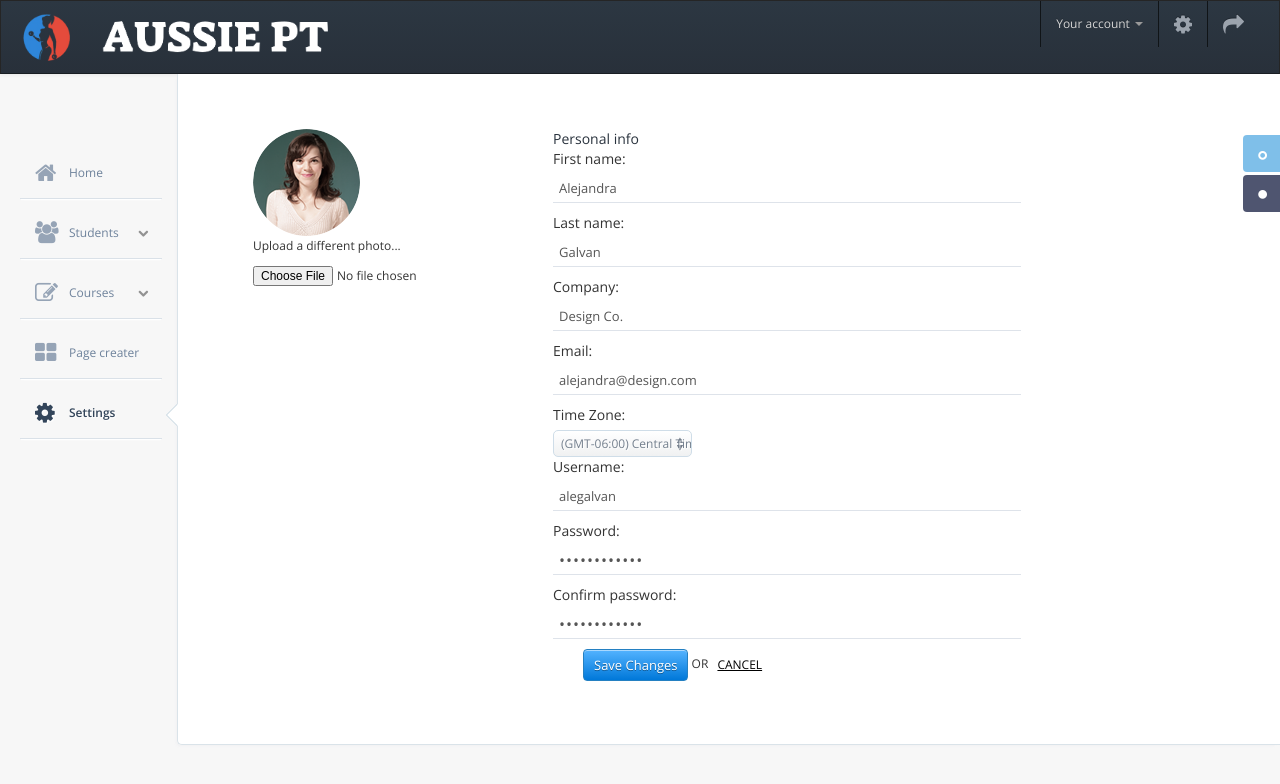
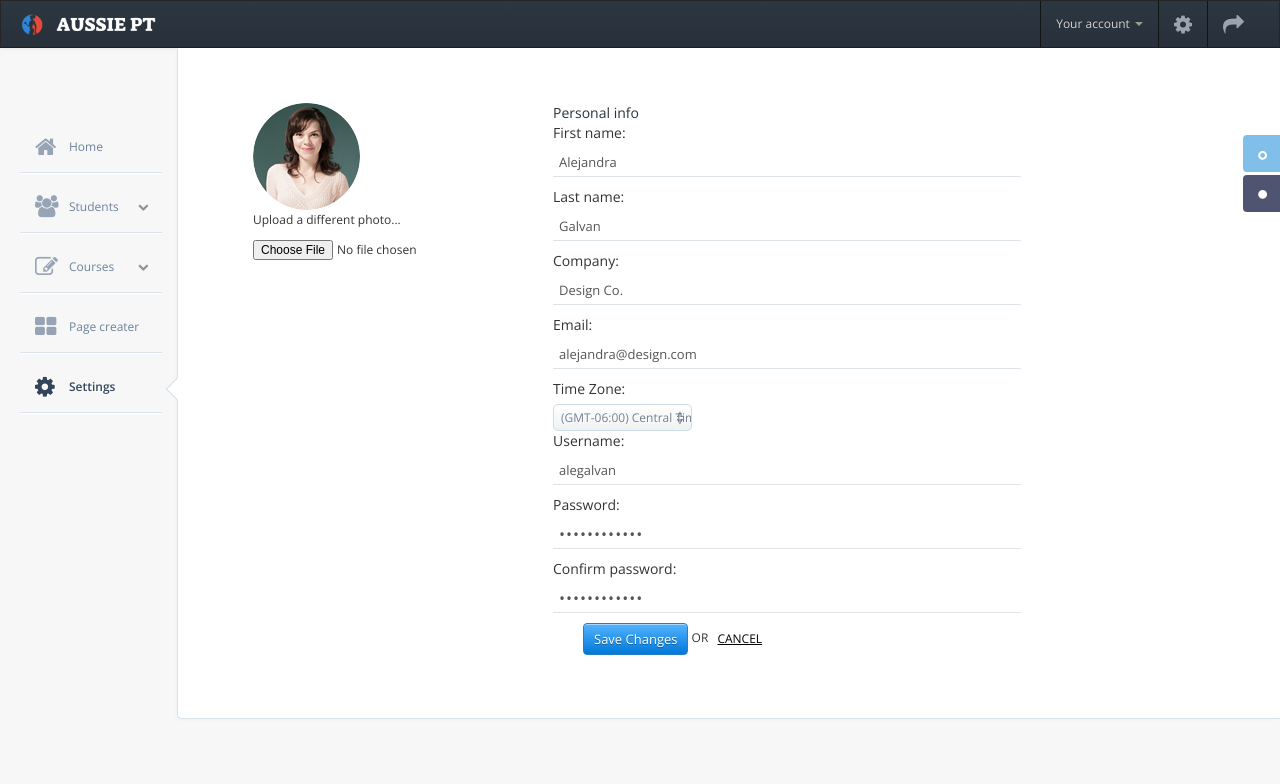
Before and after one commit to Johnny-Chang-Aus/AussiePT, a plain HTML site: page settings.html in a window 1280 px wide. Drawn offline with nearby package versions, Linux system fonts and the light colour scheme; a script that the page names is missing.

Commit message:
first commit

```diff
--- a/settings.html
+++ b/settings.html
@@ -41,7 +41,7 @@
                 <span class="icon-bar"></span>
             </button>
 
-            <a class="brand" href="index.html"><img class="logo" src="img/logo.png" /></a>
+            <a class="brand" href="index.html"><img class="logo-topleft" src="img/logo.png" /></a>
 
             <ul class="nav pull-right">
                 <li class="dropdown">
```
Also changed, not shown: 1 other file.
